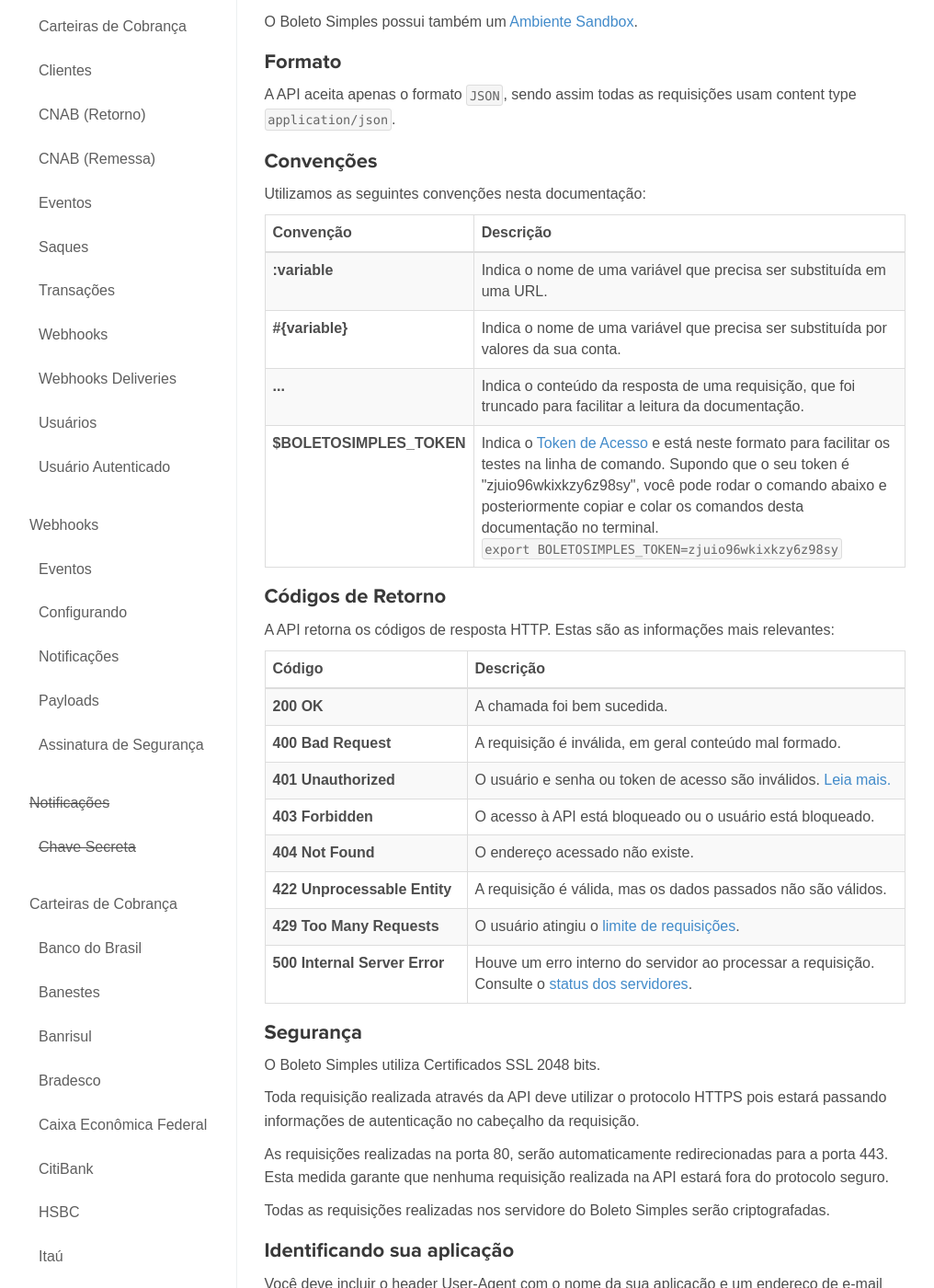
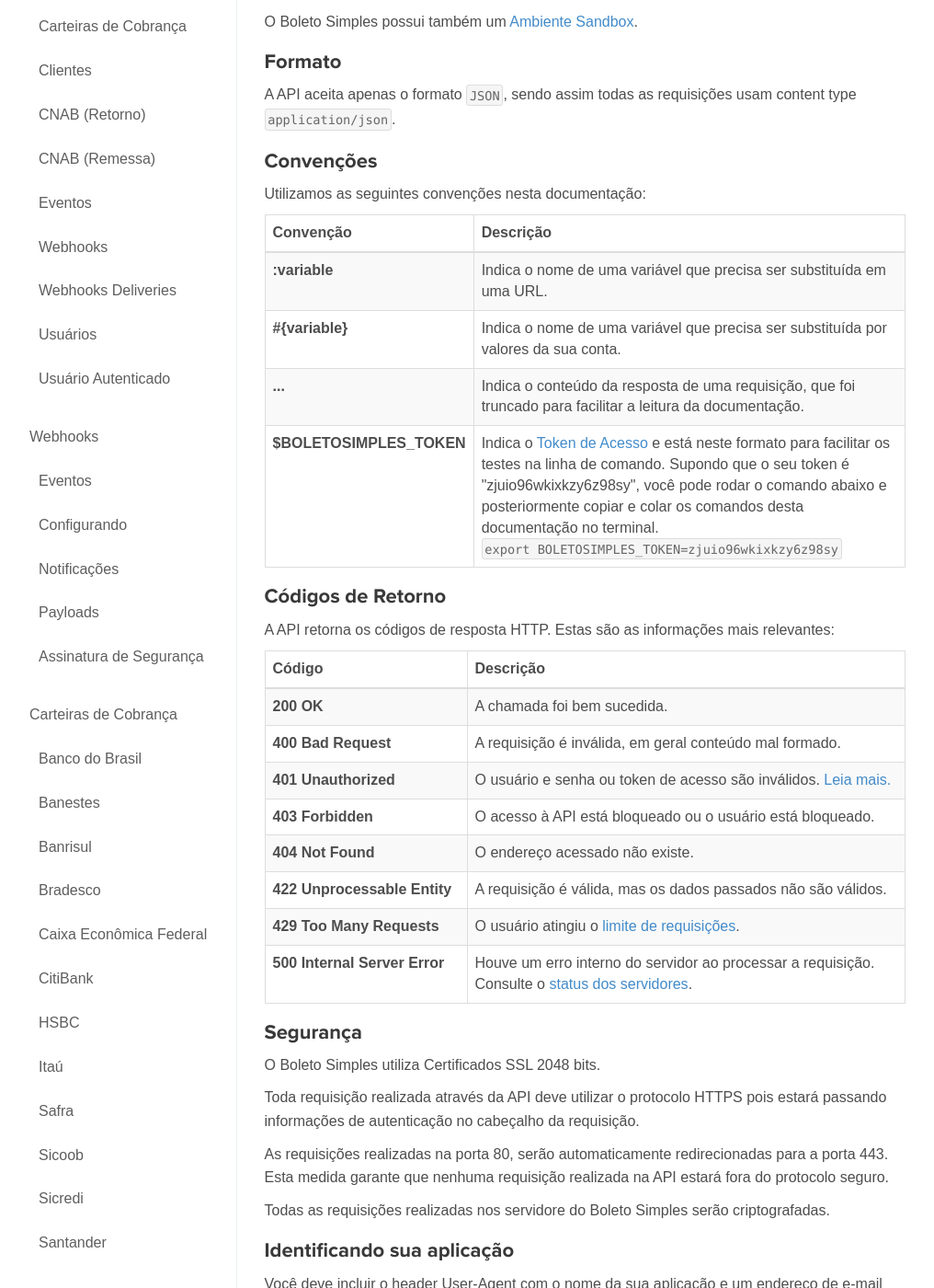
Before and after one commit to BoletoSimples/boletosimples-docs, a Jekyll site: the page built from index.md, in a window 1280 px wide and 1400 px high, scrolled down 743 px. Shown: the whole window at 92% size, without its empty margins (135-1151 px from the left). Built offline with Jekyll 4.4.1, drawn with Linux system fonts in a browser that asks for light colours.

Commit message:
remove deprecated areas from menu

```diff
--- a/_includes/sidemenu.html
+++ b/_includes/sidemenu.html
@@ -44,12 +44,6 @@
       <li {% if page.url == '/reference/v1/events/' %}class="active"{% endif %}>
         <a href="/reference/v1/events/" title="Eventos">Eventos</a>
       </li>
-      <li {% if page.url == '/reference/v1/withdrawals/' %}class="active"{% endif %}>
-        <a href="/reference/v1/withdrawals/" title="Saques">Saques</a>
-      </li>
-      <li {% if page.url == '/reference/v1/transactions/' %}class="active"{% endif %}>
-        <a href="/reference/v1/transactions/" title="Transações">Transações</a>
-      </li>
       <li {% if page.url == '/reference/v1/webhooks/' %}class="active"{% endif %}>
         <a href="/reference/v1/webhooks/" title="Webhooks">Webhooks</a>
       </li>
@@ -84,14 +78,6 @@
       </li>
       <li {% if page.url == '/webhooks/signature/' %}class="active"{% endif %}>
         <a href="/webhooks/signature" title="Segurança do Webhook">Assinatura de Segurança</a>
-      </li>
-    </ul>
-  </li>
-  <li class="submenu {% if page.url == '/notifications/' %}active{% endif %}" style="text-decoration:line-through;">
-    <a href="/notifications" title="Notificações">Notificações</a>
-    <ul class="nav">
-      <li {% if page.url == '/notifications/secret_key/' %}class="active"{% endif %}>
-        <a href="/notifications/secret_key" title="Chave secreta">Chave Secreta</a>
       </li>
     </ul>
   </li>
```
